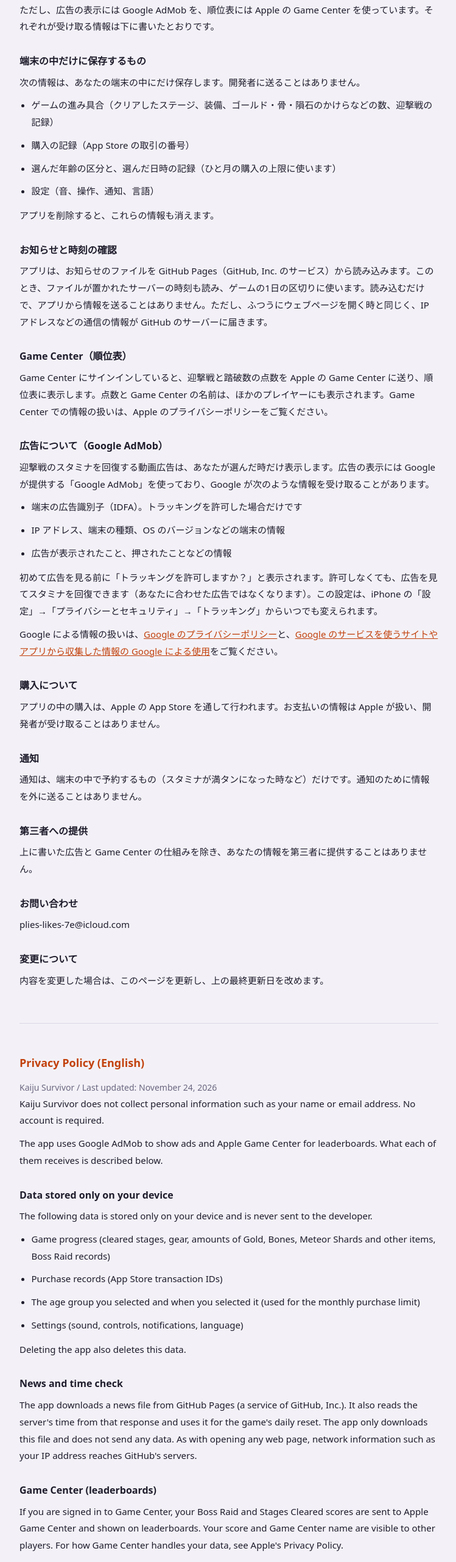
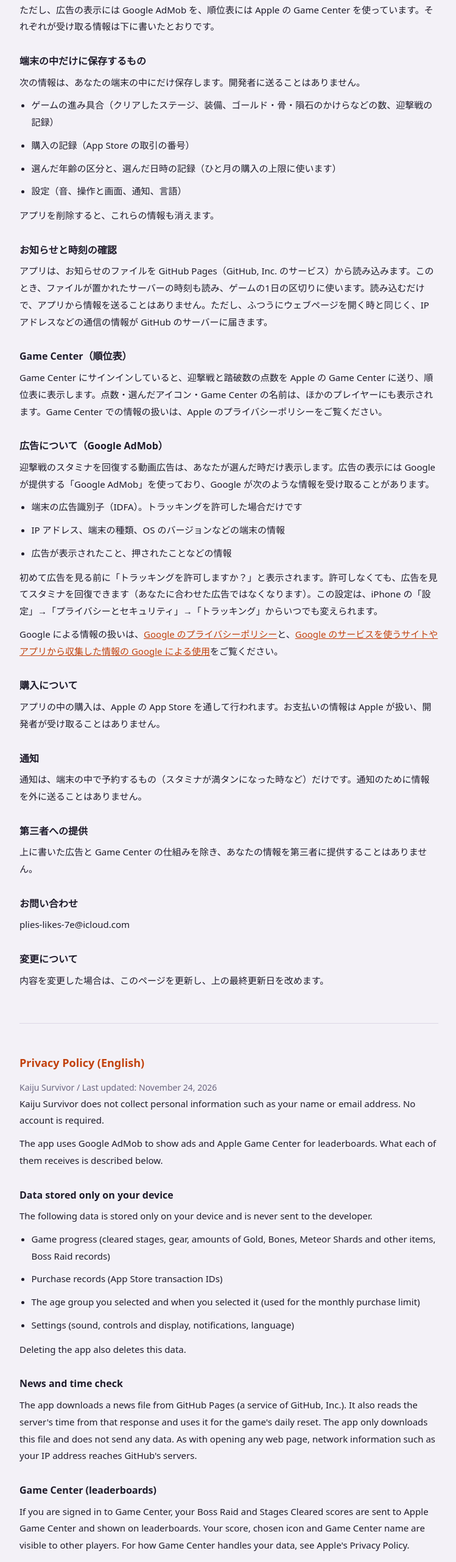
Before and after one commit to kikita-0/kaiju-survivor-support, a plain HTML site: page privacy.html in a window 1280 px wide. Shown: the part 235-2797 px from the top of the page at 61% size, without its empty margins (264-1013 px from the left). Drawn offline with Linux system fonts and the light colour scheme.

Commit message:
Add files via upload

```diff
--- a/privacy.html
+++ b/privacy.html
@@ -40,7 +40,7 @@ footer{margin-top:48px;padding-top:16px;border-top:1px solid var(--line);color:v
   <li>ゲームの進み具合（クリアしたステージ、装備、ゴールド・骨・隕石のかけらなどの数、迎撃戦の記録）</li>
   <li>購入の記録（App Store の取引の番号）</li>
   <li>選んだ年齢の区分と、選んだ日時の記録（ひと月の購入の上限に使います）</li>
-  <li>設定（音、操作、通知、言語）</li>
+  <li>設定（音、操作と画面、通知、言語）</li>
 </ul>
 <p>アプリを削除すると、これらの情報も消えます。</p>
 
@@ -48,7 +48,7 @@ footer{margin-top:48px;padding-top:16px;border-top:1px solid var(--line);color:v
 <p>アプリは、お知らせのファイルを GitHub Pages（GitHub, Inc. のサービス）から読み込みます。このとき、ファイルが置かれたサーバーの時刻も読み、ゲームの1日の区切りに使います。読み込むだけで、アプリから情報を送ることはありません。ただし、ふつうにウェブページを開く時と同じく、IP アドレスなどの通信の情報が GitHub のサーバーに届きます。</p>
 
 <h3>Game Center（順位表）</h3>
-<p>Game Center にサインインしていると、迎撃戦と踏破数の点数を Apple の Game Center に送り、順位表に表示します。点数と Game Center の名前は、ほかのプレイヤーにも表示されます。Game Center での情報の扱いは、Apple のプライバシーポリシーをご覧ください。</p>
+<p>Game Center にサインインしていると、迎撃戦と踏破数の点数を Apple の Game Center に送り、順位表に表示します。点数・選んだアイコン・Game Center の名前は、ほかのプレイヤーにも表示されます。Game Center での情報の扱いは、Apple のプライバシーポリシーをご覧ください。</p>
 
 <h3>広告について（Google AdMob）</h3>
 <p>迎撃戦のスタミナを回復する動画広告は、あなたが選んだ時だけ表示します。広告の表示には Google が提供する「Google AdMob」を使っており、Google が次のような情報を受け取ることがあります。</p>
@@ -88,7 +88,7 @@ footer{margin-top:48px;padding-top:16px;border-top:1px solid var(--line);color:v
   <li>Game progress (cleared stages, gear, amounts of Gold, Bones, Meteor Shards and other items, Boss Raid records)</li>
   <li>Purchase records (App Store transaction IDs)</li>
   <li>The age group you selected and when you selected it (used for the monthly purchase limit)</li>
-  <li>Settings (sound, controls, notifications, language)</li>
+  <li>Settings (sound, controls and display, notifications, language)</li>
 </ul>
 <p>Deleting the app also deletes this data.</p>
 
@@ -96,7 +96,7 @@ footer{margin-top:48px;padding-top:16px;border-top:1px solid var(--line);color:v
 <p>The app downloads a news file from GitHub Pages (a service of GitHub, Inc.). It also reads the server's time from that response and uses it for the game's daily reset. The app only downloads this file and does not send any data. As with opening any web page, network information such as your IP address reaches GitHub's servers.</p>
 
 <h3>Game Center (leaderboards)</h3>
-<p>If you are signed in to Game Center, your Boss Raid and Stages Cleared scores are sent to Apple Game Center and shown on leaderboards. Your score and Game Center name are visible to other players. For how Game Center handles your data, see Apple's Privacy Policy.</p>
+<p>If you are signed in to Game Center, your Boss Raid and Stages Cleared scores are sent to Apple Game Center and shown on leaderboards. Your score, chosen icon and Game Center name are visible to other players. For how Game Center handles your data, see Apple's Privacy Policy.</p>
 
 <h3>Ads (Google AdMob)</h3>
 <p>Video ads that refill Boss Raid stamina are shown only when you choose to watch them. Ads are provided by Google AdMob, and Google may receive the following information.</p>
```
Also changed, not shown: index.html (+2 -1 lines).
